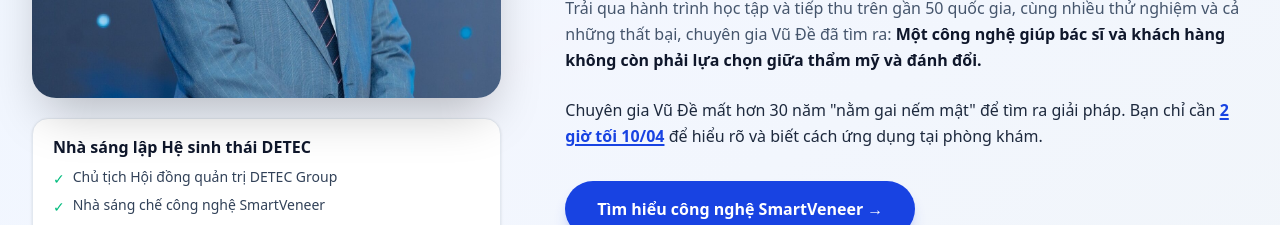
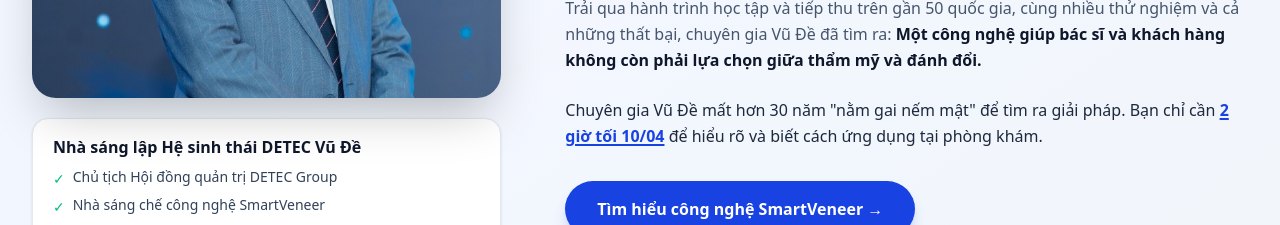
Before and after one commit to trietphan3103/detec-webinar, a React (Vite) app: page / in a window 1280 px wide. Shown: the part 4820-5045 px from the top of the page. Built offline with nearby package versions, Linux system fonts and the light colour scheme; no server answers.

Commit message:
fix: add Vũ Đề to expert story name card

```diff
--- a/src/App.tsx
+++ b/src/App.tsx
@@ -1226,7 +1226,7 @@ export default function App() {
                   <img src="/images/speaker-vu-de.jpg" alt="Chuyên gia Vũ Đề" className="w-full object-cover object-top" style={{ maxHeight: 480 }} />
                 </div>
                 <div className="mt-5 bg-white rounded-2xl border border-slate-200 px-5 py-4 shadow-sm">
-                  <p className="font-black text-slate-900 text-base mb-2">Nhà sáng lập Hệ sinh thái DETEC</p>
+                  <p className="font-black text-slate-900 text-base mb-2">Nhà sáng lập Hệ sinh thái DETEC Vũ Đề</p>
                   <div className="space-y-1.5 mb-3">
                     <p className="text-slate-700 text-sm flex items-start gap-2"><span className="text-emerald-500 mt-0.5">✓</span>Chủ tịch Hội đồng quản trị DETEC Group</p>
                     <p className="text-slate-700 text-sm flex items-start gap-2"><span className="text-emerald-500 mt-0.5">✓</span>Nhà sáng chế công nghệ SmartVeneer</p>
```
